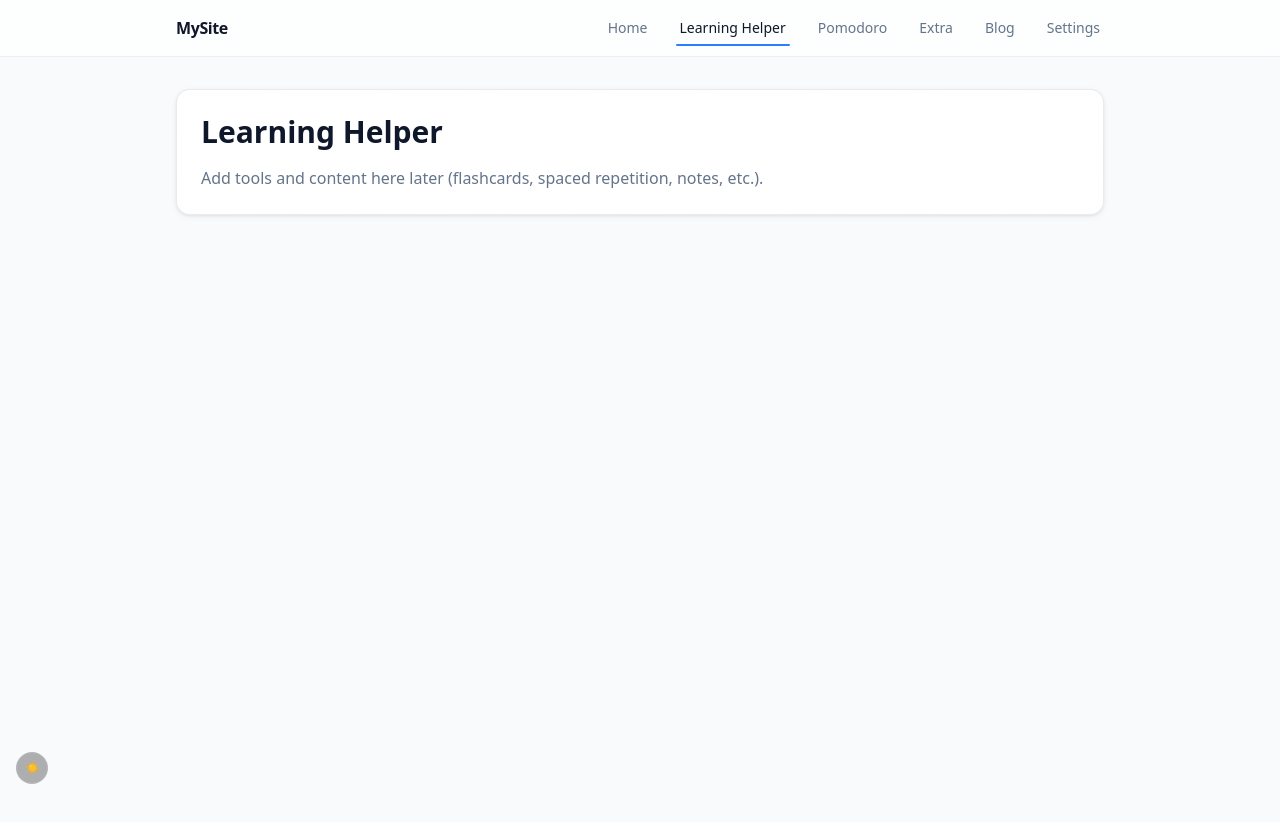
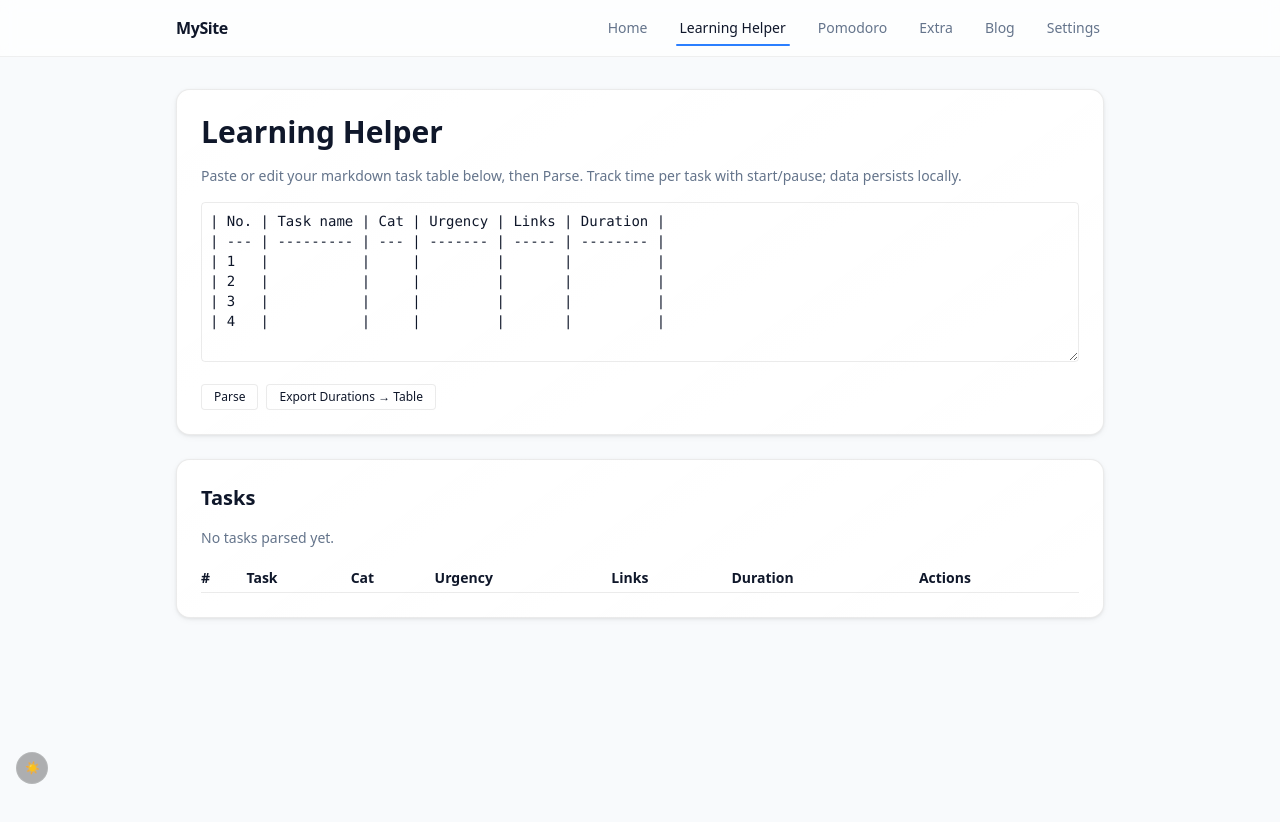
Before and after one commit to xnpham/xnpham.github.io, a Next.js app: page /learning in a window 1280 px wide. Shown: the top 822 px of the page. Built offline with nearby package versions, Linux system fonts and the light colour scheme.

Commit message:
add task tracker

```diff
--- a/src/app/learning/page.tsx
+++ b/src/app/learning/page.tsx
@@ -1,8 +1,207 @@
+"use client";
+import { useCallback, useEffect, useRef, useState } from 'react';
+
+type Task = {
+  id: string;
+  number: number;
+  name: string;
+  category?: string;
+  urgency?: string;
+  links?: string;
+  totalMs: number; // accumulated active time
+  running: boolean;
+  startedAt?: number; // epoch ms when current run began
+};
+
+function formatDuration(ms: number) {
+  const totalSec = Math.floor(ms / 1000);
+  const h = Math.floor(totalSec / 3600).toString().padStart(2, '0');
+  const m = Math.floor((totalSec % 3600) / 60).toString().padStart(2, '0');
+  const s = Math.floor(totalSec % 60).toString().padStart(2, '0');
+  return `${h}:${m}:${s}`;
+}
+
 export default function LearningPage() {
+  const [rawTable, setRawTable] = useState(`| No. | Task name | Cat | Urgency | Links | Duration |\n| --- | --------- | --- | ------- | ----- | -------- |\n| 1   |           |     |         |       |          |\n| 2   |           |     |         |       |          |\n| 3   |           |     |         |       |          |\n| 4   |           |     |         |       |          |`);
+  const [tasks, setTasks] = useState<Task[]>([]);
+  const [activeId, setActiveId] = useState<string | null>(null);
+  const rafRef = useRef<number | null>(null);
+
+  // Load persisted state
+  useEffect(() => {
+    if (typeof window === 'undefined') return;
+    try {
+      const saved = localStorage.getItem('learningTasks');
+      if (saved) {
+        const parsed: Task[] = JSON.parse(saved);
+        setTasks(parsed);
+        const running = parsed.find(t => t.running);
+        if (running) setActiveId(running.id);
+      }
+      const savedTable = localStorage.getItem('learningTasksRawTable');
+      if (savedTable) setRawTable(savedTable);
+    } catch {}
+  }, []);
+
+  // Persist tasks + raw input
+  useEffect(() => {
+    if (typeof window === 'undefined') return;
+    try { localStorage.setItem('learningTasks', JSON.stringify(tasks)); } catch {}
+  }, [tasks]);
+  useEffect(() => {
+    if (typeof window === 'undefined') return;
+    try { localStorage.setItem('learningTasksRawTable', rawTable); } catch {}
+  }, [rawTable]);
+
+  const parseTable = useCallback(() => {
+    const lines = rawTable.split(/\r?\n/).map(l => l.trim()).filter(Boolean);
+    // Expect header, separator, rows...
+    const rowLines = lines.slice(2); // skip header + separator
+    const newTasks: Task[] = [];
+    rowLines.forEach(line => {
+      if (!line.startsWith('|')) return;
+      const cols = line.split('|').map(c => c.trim());
+      // cols: [ '', '1', 'Task name', 'Cat', 'Urgency', 'Links', 'Duration', '' ]
+      if (cols.length < 7) return;
+      const numStr = cols[1];
+      const number = parseInt(numStr, 10);
+      if (!number) return;
+      const name = cols[2] || '';
+      const category = cols[3] || '';
+      const urgency = cols[4] || '';
+      const links = cols[5] || '';
+      // Duration column ignored on import (freshly derived from tracking)
+      // If existing task with same number keep its accumulated time.
+      const existing = tasks.find(t => t.number === number);
+      newTasks.push({
+        id: existing?.id || crypto.randomUUID(),
+        number,
+        name,
+        category,
+        urgency,
+        links,
+        totalMs: existing ? existing.totalMs : 0,
+        running: existing ? existing.running : false,
+        startedAt: existing?.startedAt,
+      });
+    });
+    // Stop any tasks not present anymore
+    setTasks(newTasks);
+    // Adjust active id
+    if (!newTasks.some(t => t.id === activeId)) setActiveId(null);
+  }, [rawTable, tasks, activeId]);
+
+  // Live updating of running task's displayed duration
+  useEffect(() => {
+    const tick = () => {
+      setTasks(ts => ts.map(t => {
+        if (!t.running || !t.startedAt) return t;
+        return { ...t }; // trigger re-render; displayed duration computed on the fly
+      }));
+      rafRef.current = requestAnimationFrame(tick);
+    };
+    rafRef.current = requestAnimationFrame(tick);
+    return () => { if (rafRef.current) cancelAnimationFrame(rafRef.current); };
+  }, []);
+
+  function startTask(id: string) {
+    setTasks(ts => ts.map(t => {
+      if (t.id === id) {
+        if (t.running) return t; // already running
+        return { ...t, running: true, startedAt: Date.now() };
+      }
+      // pause others
+      if (t.running && t.startedAt) {
+        const delta = Date.now() - t.startedAt;
+        return { ...t, running: false, totalMs: t.totalMs + delta, startedAt: undefined };
+      }
+      return t;
+    }));
+    setActiveId(id);
+  }
+
+  function pauseTask(id: string) {
+    setTasks(ts => ts.map(t => {
+      if (t.id === id && t.running && t.startedAt) {
+        const delta = Date.now() - t.startedAt;
+        return { ...t, running: false, totalMs: t.totalMs + delta, startedAt: undefined };
+      }
+      return t;
+    }));
+    if (activeId === id) setActiveId(null);
+  }
+
+  function resetTask(id: string) {
+    setTasks(ts => ts.map(t => t.id === id ? { ...t, totalMs: 0, running: false, startedAt: undefined } : t));
+    if (activeId === id) setActiveId(null);
+  }
+
+  function exportTable() {
+    const header = '| No. | Task name | Cat | Urgency | Links | Duration |';
+    const sep = '| --- | --------- | --- | ------- | ----- | -------- |';
+    const rows = tasks
+      .sort((a,b) => a.number - b.number)
+      .map(t => {
+        const elapsed = t.running && t.startedAt ? t.totalMs + (Date.now() - t.startedAt) : t.totalMs;
+        return `| ${t.number} | ${t.name} | ${t.category || ''} | ${t.urgency || ''} | ${t.links || ''} | ${formatDuration(elapsed)} |`;
+      });
+    setRawTable([header, sep, ...rows].join('\n'));
+  }
+
   return (
-    <section className="card space-y-4">
-      <h1 className="text-2xl md:text-3xl font-semibold">Learning Helper</h1>
-      <p className="text-[color:var(--muted)]">Add tools and content here later (flashcards, spaced repetition, notes, etc.).</p>
+    <section className="space-y-6">
+      <div className="card space-y-4">
+        <h1 className="text-2xl md:text-3xl font-semibold">Learning Helper</h1>
+        <p className="text-[color:var(--muted)] text-sm">Paste or edit your markdown task table below, then Parse. Track time per task with start/pause; data persists locally.</p>
+        <textarea
+          className="w-full min-h-40 text-sm font-mono rounded border border-[color:var(--border)] bg-[color:var(--surface)] p-2 resize-y"
+          value={rawTable}
+          onChange={e => setRawTable(e.target.value)}
+        />
+        <div className="flex flex-wrap gap-2">
+          <button type="button" onClick={parseTable} className="px-3 py-1 text-xs rounded border border-[color:var(--border)] bg-white/5 hover:bg-white/10">Parse</button>
+          <button type="button" onClick={exportTable} className="px-3 py-1 text-xs rounded border border-[color:var(--border)] bg-white/5 hover:bg-white/10">Export Durations → Table</button>
+        </div>
+      </div>
+      <div className="card space-y-4">
+        <h2 className="text-xl font-semibold">Tasks</h2>
+        {tasks.length === 0 && <p className="text-sm text-[color:var(--muted)]">No tasks parsed yet.</p>}
+        <div className="overflow-x-auto">
+          <table className="w-full text-sm border-collapse">
+            <thead>
+              <tr className="text-left border-b border-[color:var(--border)]">
+                <th className="py-1 pr-2">#</th>
+                <th className="py-1 pr-2">Task</th>
+                <th className="py-1 pr-2">Cat</th>
+                <th className="py-1 pr-2">Urgency</th>
+                <th className="py-1 pr-2">Links</th>
+                <th className="py-1 pr-2">Duration</th>
+                <th className="py-1 pr-2">Actions</th>
+              </tr>
+            </thead>
+            <tbody>
+              {tasks.sort((a,b) => a.number - b.number).map(t => {
+                const elapsed = t.running && t.startedAt ? t.totalMs + (Date.now() - t.startedAt) : t.totalMs;
+                return (
+                  <tr key={t.id} className={`border-b border-[color:var(--border)] ${t.running ? 'bg-blue-500/10' : ''}`}>
+                    <td className="py-1 pr-2 tabular-nums w-10">{t.number}</td>
+                    <td className="py-1 pr-2 max-w-[200px] truncate" title={t.name}>{t.name || <span className="opacity-50">(untitled)</span>}</td>
+                    <td className="py-1 pr-2 text-[color:var(--muted)]">{t.category}</td>
+                    <td className="py-1 pr-2 text-[color:var(--muted)]">{t.urgency}</td>
+                    <td className="py-1 pr-2 text-[color:var(--muted)] max-w-[160px] truncate" title={t.links}>{t.links}</td>
+                    <td className="py-1 pr-2 font-mono text-xs tabular-nums">{formatDuration(elapsed)}</td>
+                    <td className="py-1 pr-2 space-x-1 whitespace-nowrap">
+                      {!t.running && <button onClick={() => startTask(t.id)} className="px-2 py-0.5 text-[10px] rounded border border-[color:var(--border)] hover:bg-white/10">Start</button>}
+                      {t.running && <button onClick={() => pauseTask(t.id)} className="px-2 py-0.5 text-[10px] rounded border border-[color:var(--border)] hover:bg-white/10">Pause</button>}
+                      <button onClick={() => resetTask(t.id)} className="px-2 py-0.5 text-[10px] rounded border border-[color:var(--border)] hover:bg-white/10">Reset</button>
+                    </td>
+                  </tr>
+                );
+              })}
+            </tbody>
+          </table>
+        </div>
+      </div>
     </section>
   );
 }
```
Also changed, not shown: 1 other file (tests, documents, lock files or other folders).
